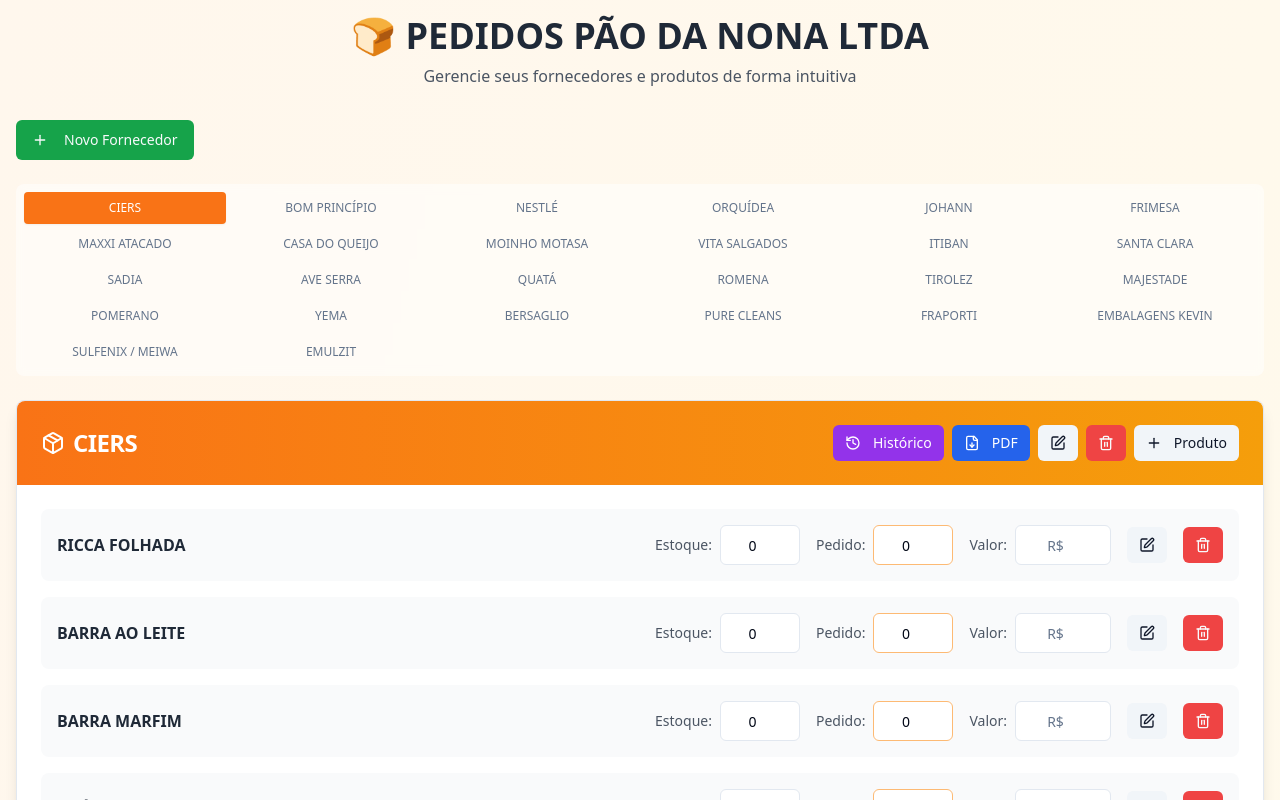
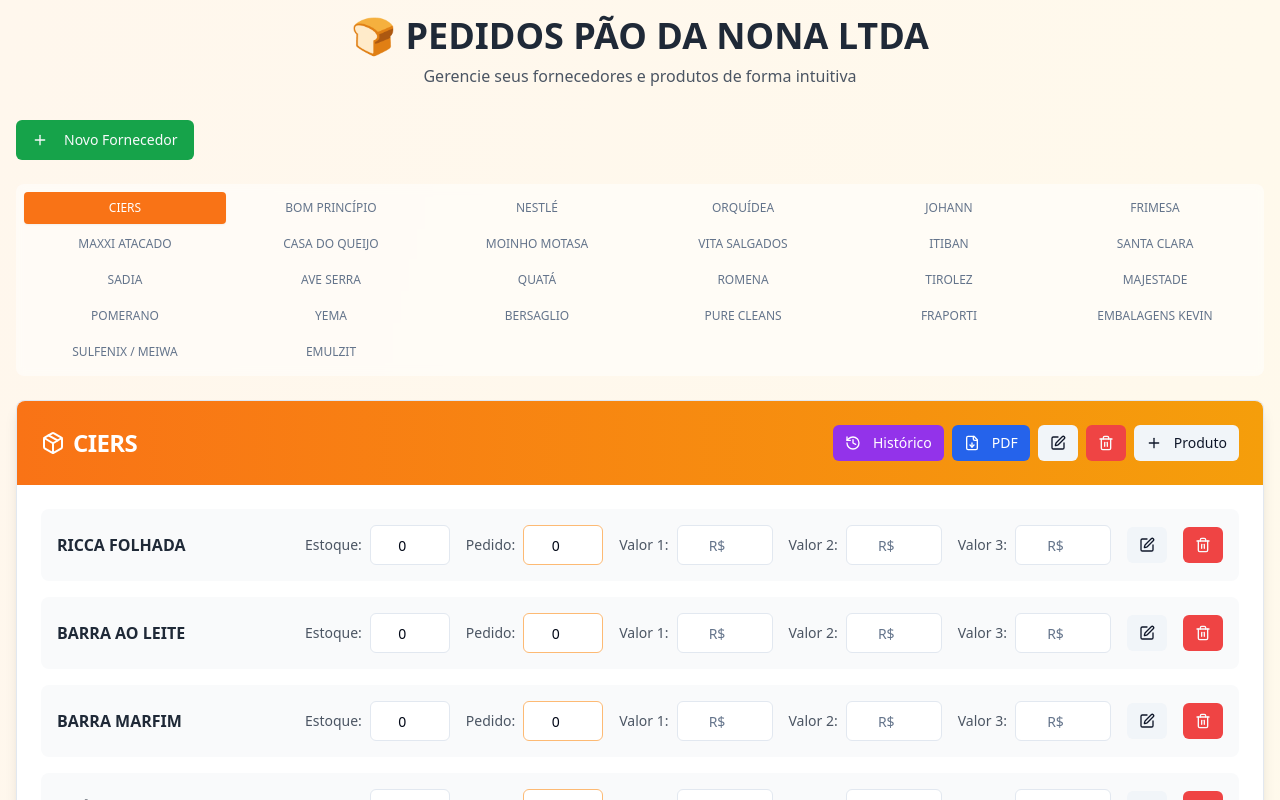
Before and after one commit to jv2410/padaria-pedidos-manager, a React (Vite) app: page / in a window 1280 px wide. Shown: the top 800 px of the page. Built offline with nearby package versions, Linux system fonts and the light colour scheme.

Commit message:
Add two more value input fields

```diff
--- a/src/pages/Index.tsx
+++ b/src/pages/Index.tsx
@@ -16,6 +16,8 @@ interface Product {
   currentStock: number;
   orderQuantity: number;
   price?: number;
+  price2?: number;
+  price3?: number;
 }
 
 interface PurchaseHistory {
@@ -558,6 +560,32 @@ const Index = () => {
     ));
   };
 
+  const handlePrice2Change = (supplierId: string, productId: string, value: number) => {
+    setSuppliers(prev => prev.map(s =>
+      s.id === supplierId
+        ? {
+            ...s,
+            products: s.products.map(p =>
+              p.id === productId ? { ...p, price2: value } : p
+            )
+          }
+        : s
+    ));
+  };
+
+  const handlePrice3Change = (supplierId: string, productId: string, value: number) => {
+    setSuppliers(prev => prev.map(s =>
+      s.id === supplierId
+        ? {
+            ...s,
+            products: s.products.map(p =>
+              p.id === productId ? { ...p, price3: value } : p
+            )
+          }
+        : s
+    ));
+  };
+
   const handleShowHistory = (supplier: Supplier) => {
     const supplierHistory = purchaseHistory.filter(h => h.supplierId === supplier.id);
     setCurrentSupplierHistory(supplierHistory);
@@ -813,13 +841,39 @@ const Index = () => {
                             </div>
 
                             <div className="flex items-center gap-2">
-                              <Label className="text-sm text-gray-600">Valor:</Label>
+                              <Label className="text-sm text-gray-600">Valor 1:</Label>
                               <Input
                                 type="number"
                                 min="0"
                                 step="0.01"
                                 value={product.price || ''}
                                 onChange={(e) => handlePriceChange(supplier.id, product.id, parseFloat(e.target.value) || 0)}
+                                className="w-24 text-center"
+                                placeholder="R$"
+                              />
+                            </div>
+
+                            <div className="flex items-center gap-2">
+                              <Label className="text-sm text-gray-600">Valor 2:</Label>
+                              <Input
+                                type="number"
+                                min="0"
+                                step="0.01"
+                                value={product.price2 || ''}
+                                onChange={(e) => handlePrice2Change(supplier.id, product.id, parseFloat(e.target.value) || 0)}
+                                className="w-24 text-center"
+                                placeholder="R$"
+                              />
+                            </div>
+
+                            <div className="flex items-center gap-2">
+                              <Label className="text-sm text-gray-600">Valor 3:</Label>
+                              <Input
+                                type="number"
+                                min="0"
+                                step="0.01"
+                                value={product.price3 || ''}
+                                onChange={(e) => handlePrice3Change(supplier.id, product.id, parseFloat(e.target.value) || 0)}
                                 className="w-24 text-center"
                                 placeholder="R$"
                               />
```
